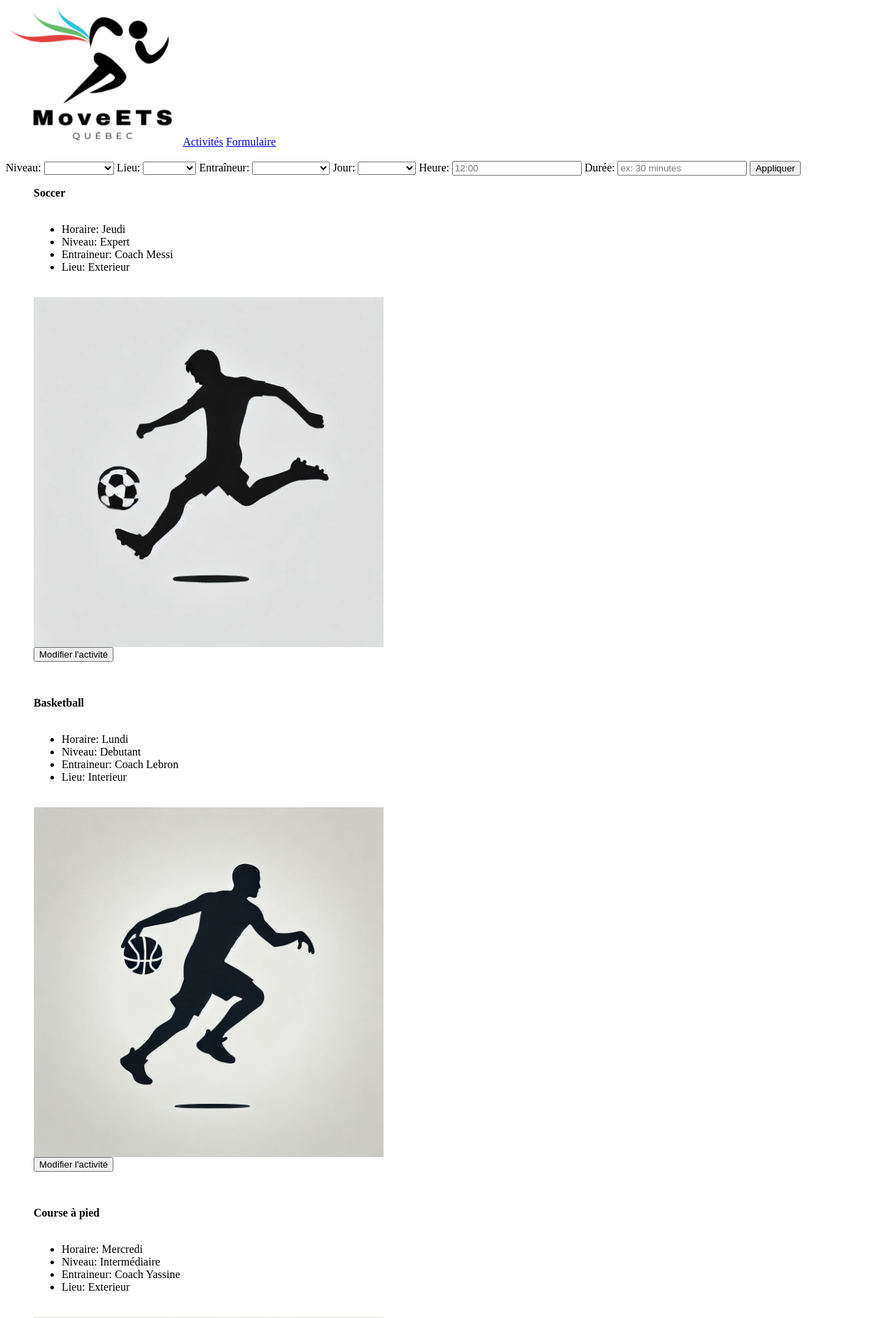
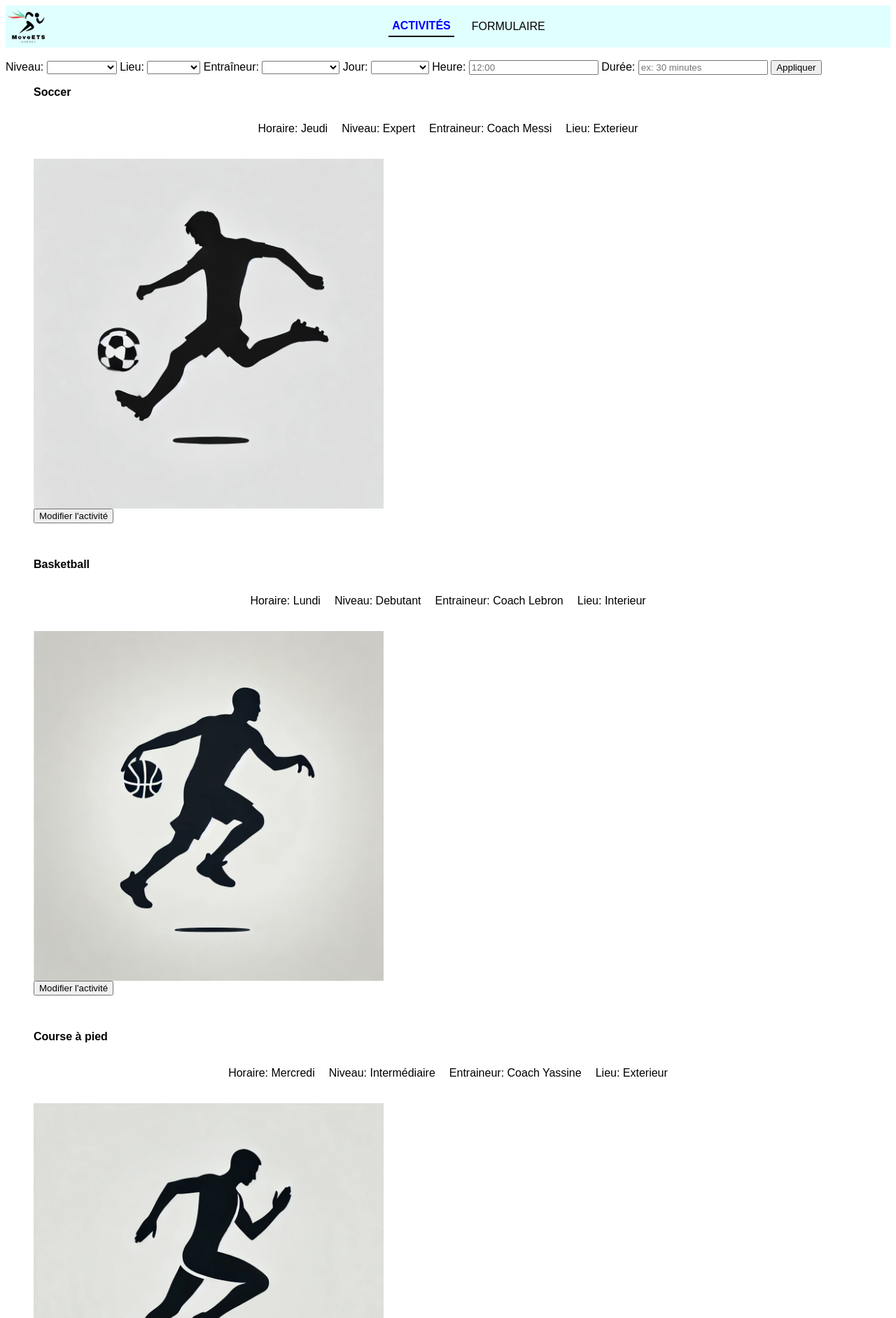
Before and after one commit to YassineKA52/GR03-YASSINE-KADIRI-YASSINE-ISTADAD, a PHP site: page /Html/PageActivite.html in a window 1280 px wide. Shown: the top 1884 px of the page at 70% size. Run offline with PHP 8.4, Linux system fonts and the light colour scheme.

Commit message:
Header + 1 transition dans la nav bar
animation des liens de navigations

```diff
--- a/Html/PageActivite.html
+++ b/Html/PageActivite.html
@@ -4,14 +4,17 @@
     <meta charset="UTF-8">
     <meta name="viewport" content="width=device-width, initial-scale=1.0">
     <title>MoveETS</title>
+    <link rel="stylesheet" href="/styleActivite.css">
 </head>
 
 <body>
     <header>
+        <a href="PageAcceuil.html"><img src="/Images/logo.PNG" alt="Logo" id="imgHeader"></a>
         <nav>
-            <a href="PageAcceuil.html"><img src="/Images/logo.PNG" alt="Logo" width="250" height="200"></a>
-            <a href="PageActivite.html">Activités</a>
-            <a href="PageFormulaire.html">Formulaire</a>
+            <ul>
+                <li><a href="PageActivite.html" class="active">ACTIVITÉS</a></li>
+                <li><a href="PageFormulaire.html">FORMULAIRE</a></li>
+            </ul>
         </nav>
     </header>
     <br>
--- a/styleActivite.css
+++ b/styleActivite.css
@@ -0,0 +1,54 @@
+ul {
+    list-style-type: none;
+    overflow: hidden;
+    display: flex;
+    justify-content: center;
+    align-items: center;
+    margin: 0;
+    padding: 0;
+    height: 50px;
+}
+
+li {
+    margin: 0 10px;
+}
+
+li a {
+    display: block;
+    padding: 5px;
+    text-align: center;
+    text-decoration: none;
+    color: black;
+    transition: 0.5s;
+}
+
+li a:hover, li a:focus {
+    border-bottom: 3px solid black;
+}
+.active {
+    border-bottom: 2px solid black;
+    font-weight: bold;
+    color: blue;
+}
+
+header {
+    background-color: lightcyan;
+    height: 60px;
+    display: flex;
+    align-items: center;
+    justify-content: space-between;
+
+}
+html {
+    font-family:Arial, Helvetica, sans-serif;
+}
+nav {
+    flex: 1;
+    display: flex;
+    justify-content: center;
+
+}
+#imgHeader {
+    height: 50px;
+    width: auto;
+}
```
Also changed, not shown: Html/PageAcceuil.html (+6 -3 lines), Html/PageFormulaire.html (+5 -3 lines), styleAcceuil.css (+48 -0 lines), styleFormulaire.css (+54 -0 lines), Images/logo.PNG.
